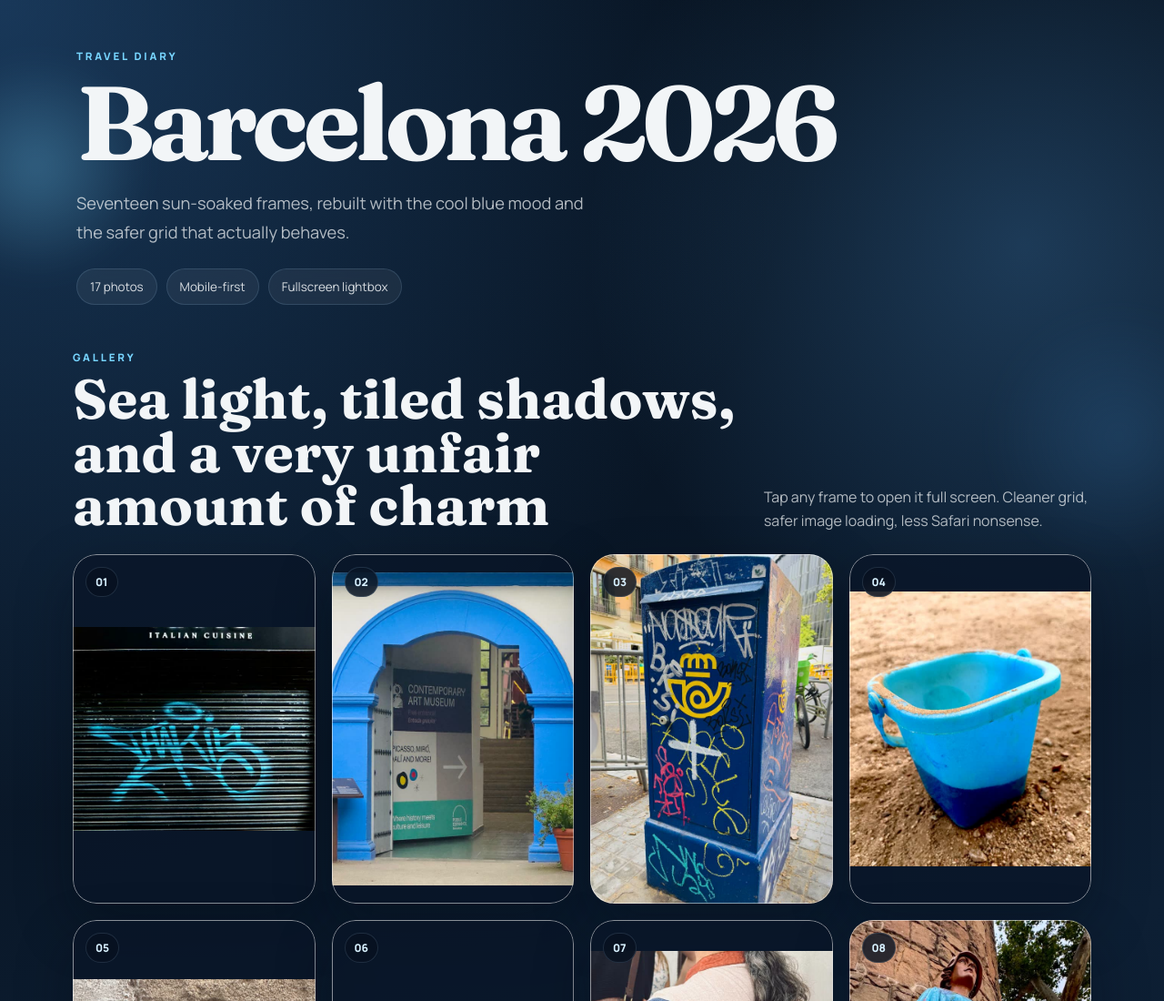
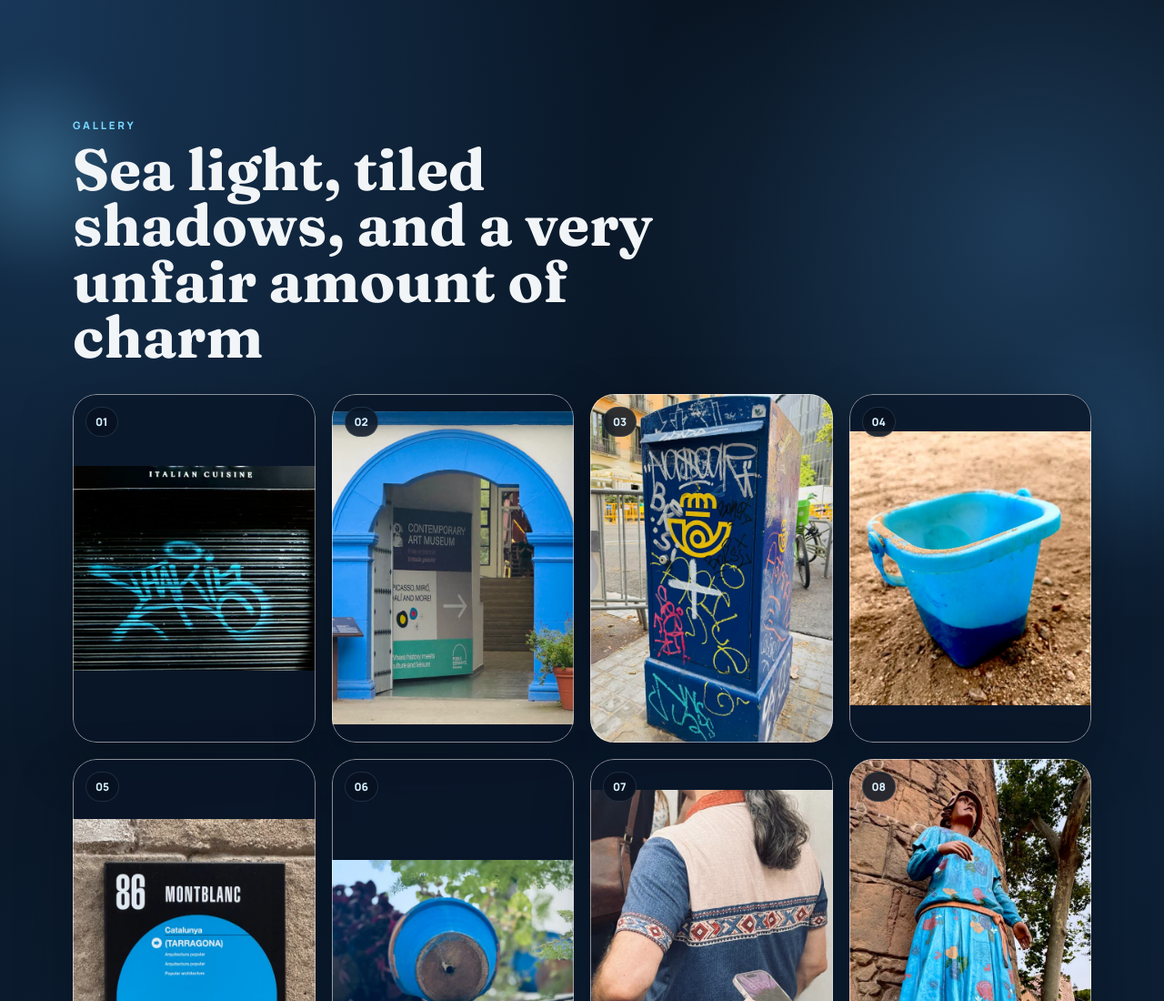
Before and after one commit to augmentedbutaverage/Barcelona2026, a plain HTML site: page index.html in a window 1280 px wide. Shown: the top 1100 px of the page at 91% size. Drawn offline with Linux system fonts and the light colour scheme.

Commit message:
Simplify gallery intro copy

```diff
--- a/index.html
+++ b/index.html
@@ -21,20 +21,6 @@
       <div class="ambient ambient-left"></div>
       <div class="ambient ambient-right"></div>
 
-      <header class="hero">
-        <p class="eyebrow">Travel Diary</p>
-        <h1>Barcelona 2026</h1>
-        <p class="hero-copy">
-          Seventeen sun-soaked frames, rebuilt with the cool blue mood and the
-          safer grid that actually behaves.
-        </p>
-        <div class="hero-meta">
-          <span>17 photos</span>
-          <span>Mobile-first</span>
-          <span>Fullscreen lightbox</span>
-        </div>
-      </header>
-
       <main>
         <section class="gallery-section" aria-label="Photo gallery">
           <div class="gallery-header">
@@ -42,10 +28,6 @@
               <p class="section-label">Gallery</p>
               <h2>Sea light, tiled shadows, and a very unfair amount of charm</h2>
             </div>
-            <p class="gallery-note">
-              Tap any frame to open it full screen. Cleaner grid, safer image loading,
-              less Safari nonsense.
-            </p>
           </div>
           <div class="gallery-grid" id="gallery"></div>
         </section>
--- a/styles.css
+++ b/styles.css
@@ -68,7 +68,6 @@ img {
   background: radial-gradient(circle, rgba(67, 140, 204, 0.28), transparent 72%);
 }
 
-.hero,
 .gallery-section {
   position: relative;
   z-index: 1;
@@ -76,11 +75,6 @@ img {
   margin: 0 auto;
 }
 
-.hero {
-  padding: 20px 4px 18px;
-}
-
-.eyebrow,
 .section-label {
   margin: 0 0 10px;
   text-transform: uppercase;
@@ -90,66 +84,26 @@ img {
   color: var(--accent);
 }
 
-.hero h1,
 .gallery-header h2 {
   margin: 0;
   font-family: "Fraunces", serif;
   line-height: 0.96;
 }
 
-.hero h1 {
-  font-size: clamp(3.4rem, 10vw, 7.2rem);
-  letter-spacing: -0.05em;
-  text-wrap: balance;
-}
-
-.hero-copy {
-  width: min(560px, 100%);
-  margin: 18px 0 0;
-  font-size: clamp(1rem, 1.9vw, 1.14rem);
-  line-height: 1.75;
-  color: var(--muted);
-}
-
-.hero-meta {
-  display: flex;
-  flex-wrap: wrap;
-  gap: 10px;
-  margin-top: 24px;
-}
-
-.hero-meta span {
-  padding: 10px 14px;
-  border: 1px solid rgba(173, 218, 255, 0.14);
-  border-radius: 999px;
-  background: rgba(255, 255, 255, 0.06);
-  backdrop-filter: blur(12px);
-  font-size: 0.84rem;
-  color: rgba(242, 245, 247, 0.88);
-}
-
 .gallery-section {
-  margin-top: 8px;
-  padding: 24px 0 0;
+  margin-top: 0;
+  padding: 96px 0 0;
+  min-height: 100vh;
 }
 
 .gallery-header {
-  display: grid;
-  gap: 12px;
-  align-items: end;
-  margin-bottom: 24px;
+  display: block;
+  margin-bottom: 32px;
 }
 
 .gallery-header h2 {
-  font-size: clamp(2rem, 6vw, 3.8rem);
-  max-width: 820px;
-}
-
-.gallery-note {
-  margin: 0;
-  max-width: 520px;
-  color: var(--muted);
-  line-height: 1.65;
+  font-size: clamp(2rem, 6vw, 4rem);
+  max-width: 720px;
 }
 
 .gallery-grid {
```
